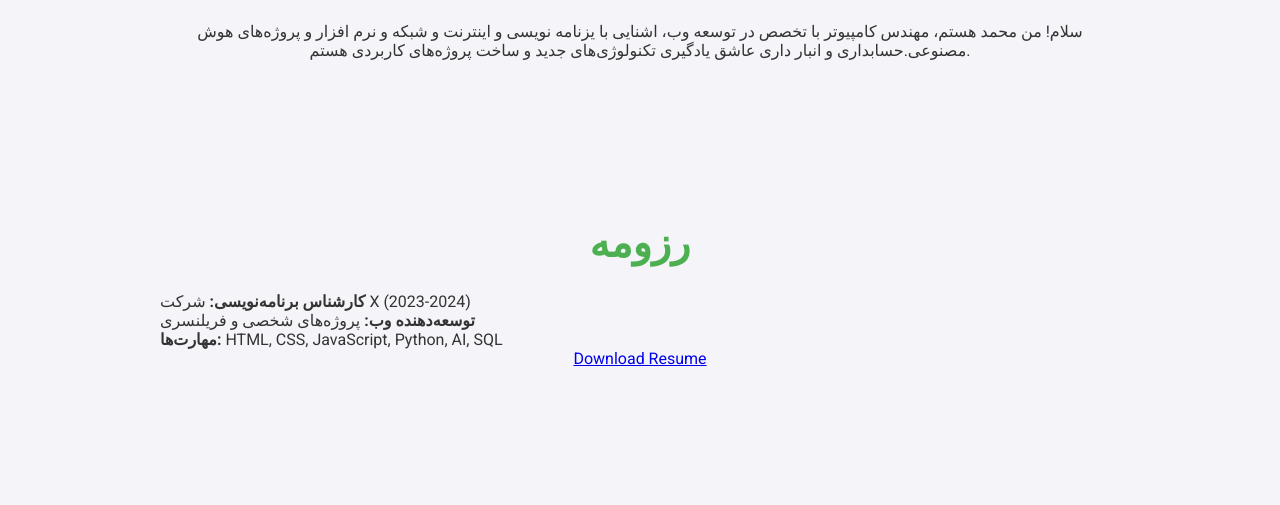
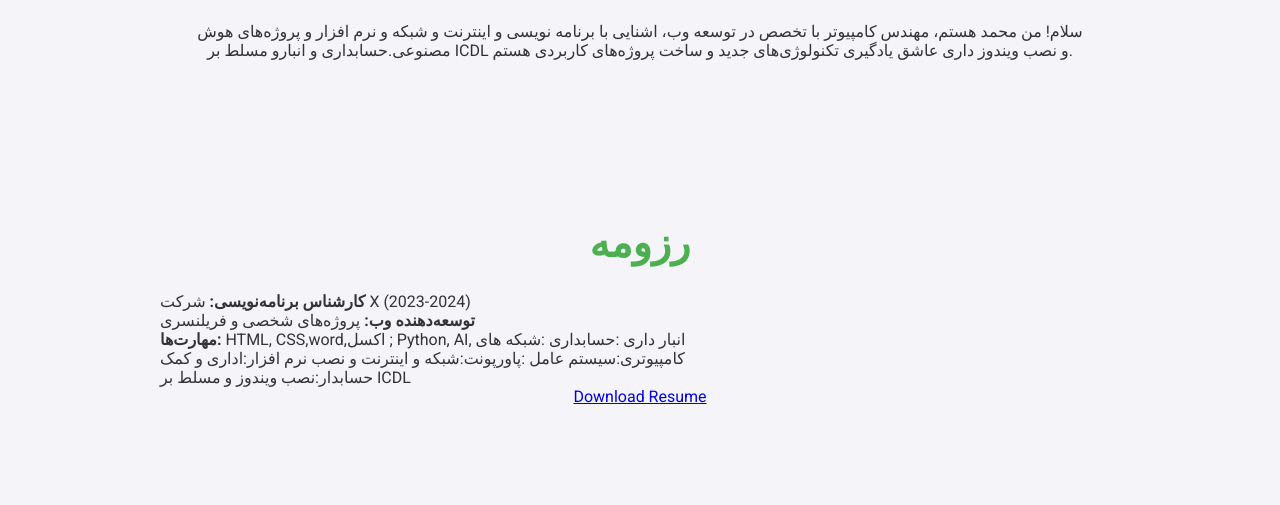
Before and after one commit to Mohamadkhan84/Mohamad.github.io, a plain HTML site: page index.html in a window 1280 px wide. Shown: the part 504-1009 px from the top of the page. Drawn offline with Linux system fonts and the light colour scheme; some packages are replaced by stand-ins of ours; a script that the page names is missing.

Commit message:
Add files via upload

```diff
--- a/index.html
+++ b/index.html
@@ -39,7 +39,7 @@
 <section id="about">
     <div class="container">
         <h2>درباره من</h2>
-        <p>سلام! من محمد هستم، مهندس کامپیوتر با تخصص در توسعه وب، اشنایی با یزنامه نویسی  و اینترنت و شبکه و نرم افزار و پروژه‌های هوش مصنوعی.حسابداری و انبار داری  عاشق یادگیری تکنولوژی‌های جدید و ساخت پروژه‌های کاربردی هستم.</p>
+        <p>سلام! من محمد هستم، مهندس کامپیوتر با تخصص در توسعه وب، اشنایی با برنامه نویسی  و اینترنت و شبکه و نرم افزار و پروژه‌های هوش مصنوعی.حسابداری و انبارو مسلط بر ICDL و نصب ویندوز  داری  عاشق یادگیری تکنولوژی‌های جدید و ساخت پروژه‌های کاربردی هستم.</p>
     </div>
 </section>
 
@@ -50,7 +50,7 @@
         <ul>
             <li><strong>کارشناس برنامه‌نویسی:</strong> شرکت X (2023-2024)</li>
             <li><strong>توسعه‌دهنده وب:</strong> پروژه‌های شخصی و فریلنسری</li>
-            <li><strong>مهارت‌ها:</strong> HTML, CSS, JavaScript, Python, AI, SQL</li>
+            <li><strong>مهارت‌ها:</strong> HTML, CSS,word,اکسل ; Python, AI, انبار داری :حسابداری :شبکه های کامپیوتری:سیستم عامل :پاورپونت:شبکه و اینترنت و نصب نرم افزار:اداری و کمک حسابدار:نصب ویندوز و مسلط بر ICDL </li>
         </ul>
         <a href="resume.pdf" download="Mohammad_CV.pdf">Download Resume</a>
     </div>
```
